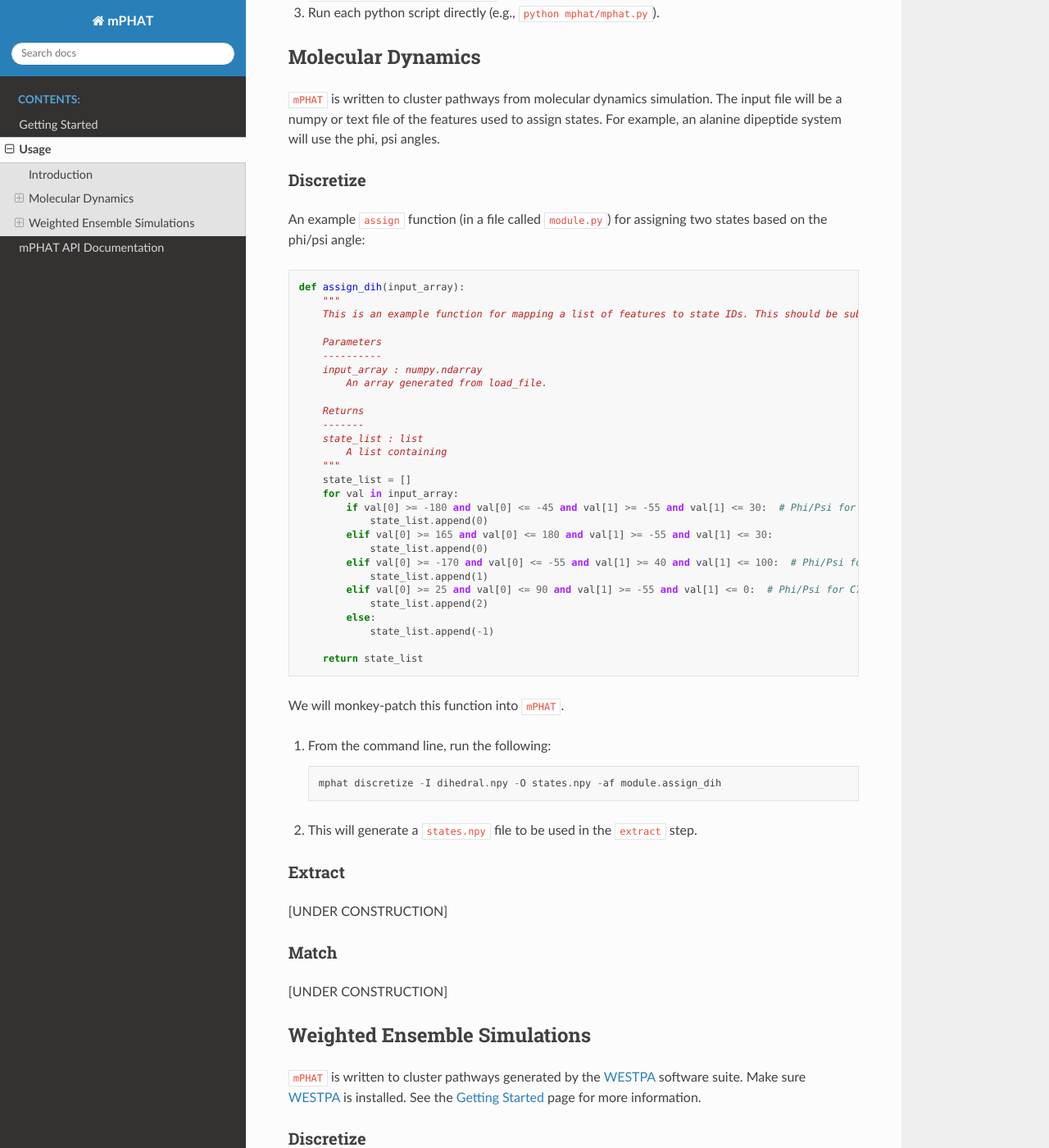
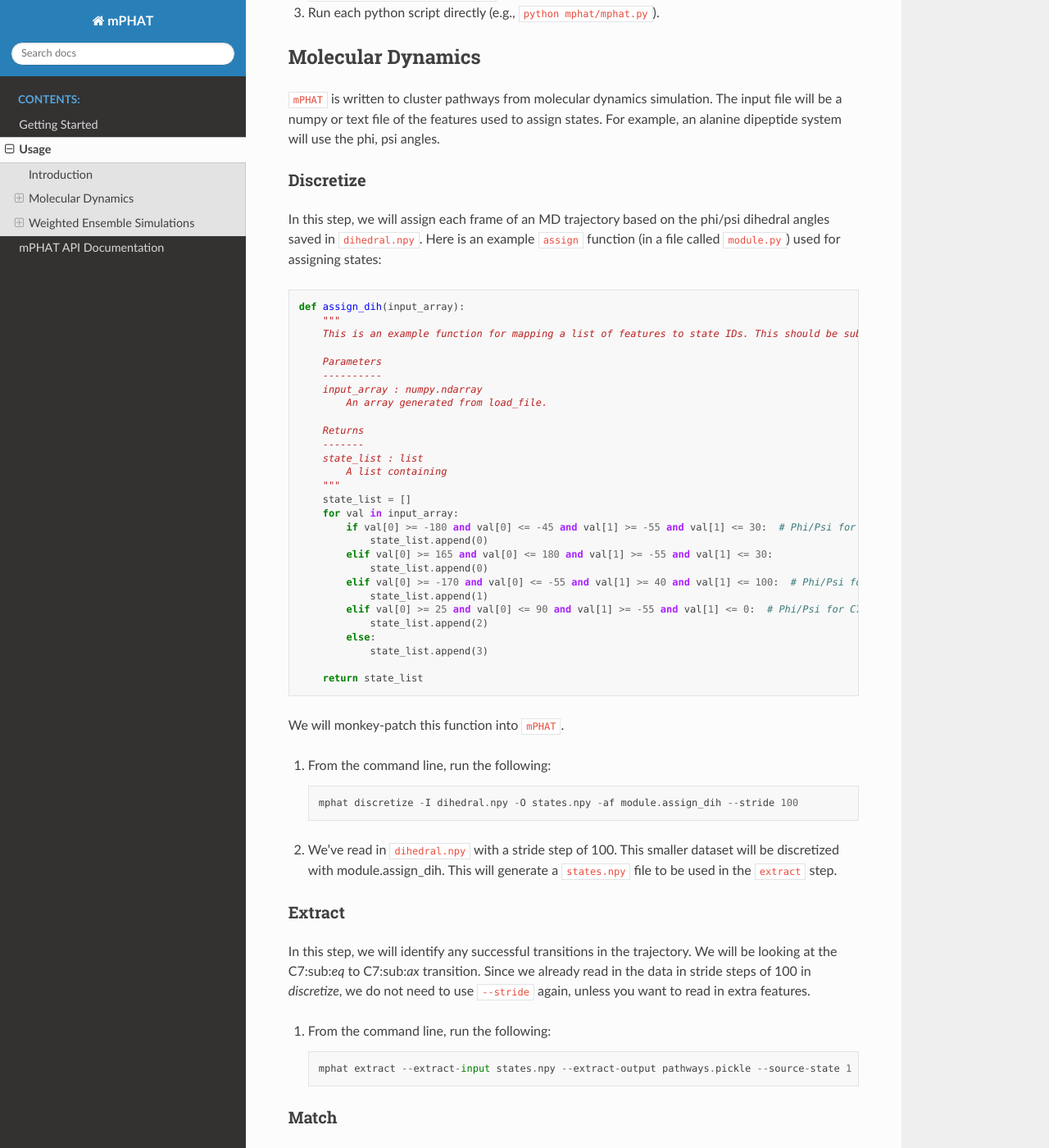
Before and after one commit to jeremyleung521/LPATH, a Sphinx documentation site: the page built from docs/usage.rst, in a window 1280 px wide and 1400 px high, scrolled down 676 px. Shown: the whole window at 82% size. Built offline with Sphinx 7.4.7 and the Read the Docs theme 2.0.0, drawn with Linux system fonts in a browser that asks for light colours; the version number could not be read and is left out.

Commit message:
Usage.rst update + new feature-stride option for extract.py
Signed-off-by: Jeremy Leung <jml230@pitt.edu>

```diff
--- a/docs/usage.rst
+++ b/docs/usage.rst
@@ -30,8 +30,8 @@ Molecular Dynamics
 
 Discretize
 __________
-
-An example ``assign`` function (in a file called ``module.py``) for assigning two states based on the phi/psi angle::
+In this step, we will assign each frame of an MD trajectory based on the phi/psi dihedral angles saved in ``dihedral.npy``.
+Here is an example ``assign`` function (in a file called ``module.py``) used for assigning states::
 
     def assign_dih(input_array):
         """
@@ -58,7 +58,7 @@ An example ``assign`` function (in a file called ``module.py``) for assigning tw
             elif val[0] >= 25 and val[0] <= 90 and val[1] >= -55 and val[1] <= 0:  # Phi/Psi for C7ax
                 state_list.append(2)
             else:
-                state_list.append(-1)
+                state_list.append(3)
 
         return state_list
 
@@ -67,14 +67,21 @@ We will monkey-patch this function into ``mPHAT``.
 
 1. From the command line, run the following::
 
-    mphat discretize -I dihedral.npy -O states.npy -af module.assign_dih
+    mphat discretize -I dihedral.npy -O states.npy -af module.assign_dih --stride 100
 
-2. This will generate a ``states.npy`` file to be used in the ``extract`` step.
+
+
+2. We've read in ``dihedral.npy`` with a stride step of 100. This smaller dataset will be discretized with module.assign_dih. This will generate a ``states.npy`` file to be used in the ``extract`` step.
 
 Extract
 _______
+In this step, we will identify any successful transitions in the trajectory. We will be looking at the C7:sub:`eq` to C7:sub:`ax` transition.
+Since we already read in the data in stride steps of 100 in `discretize`, we do not need to use ``--stride`` again, unless you want to read in extra features.
 
-[UNDER CONSTRUCTION]
+1. From the command line, run the following::
+
+    mphat extract --extract-input states.npy --extract-output pathways.pickle --source-state 1 --target-state 2
+
 
 
 Match
```
Also changed, not shown: 2 other files.
